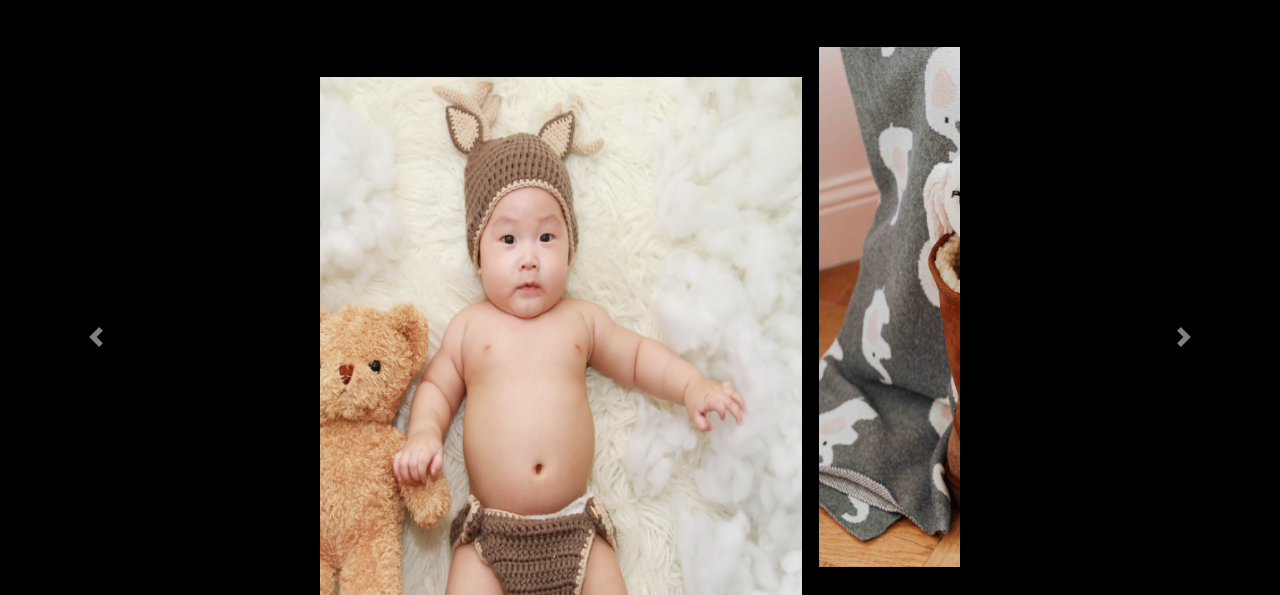
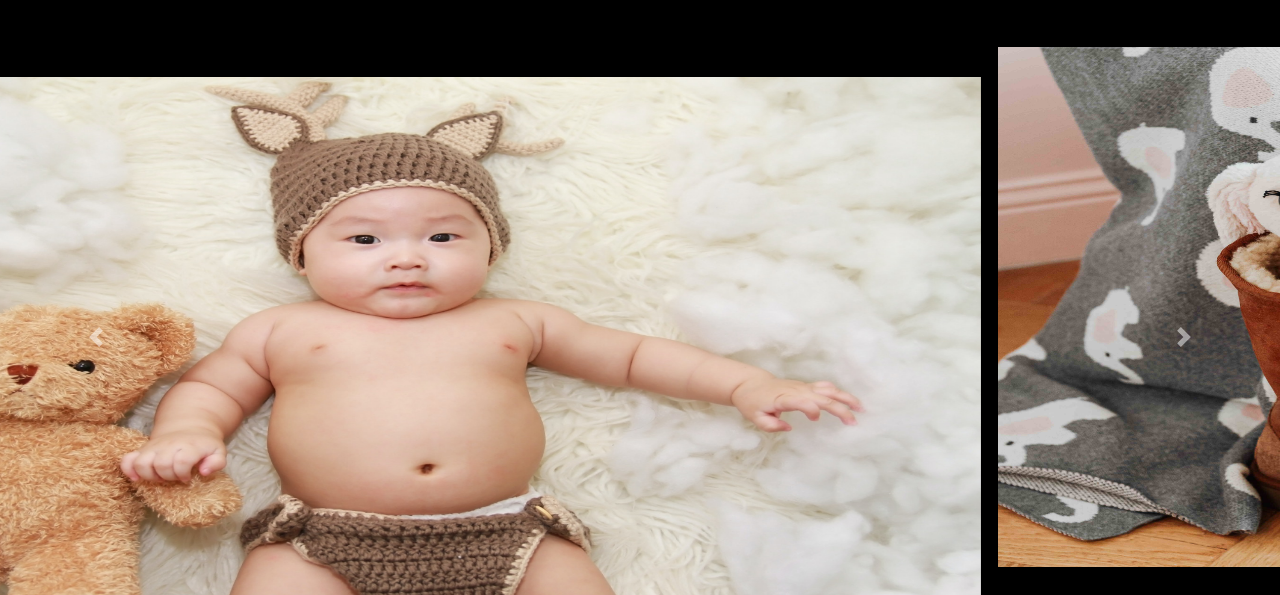
Before and after one commit to agospedano/entrega4-github, a plain HTML site: page secciones/bebes.html in a window 1280 px wide. Shown: the part 198-793 px from the top of the page. Drawn offline with nearby package versions, Linux system fonts and the light colour scheme.

Commit message:
carousel width and height modified

```diff
--- a/scss/bebes.scss
+++ b/scss/bebes.scss
@@ -72,8 +72,8 @@ body {
         display: flex;
         padding: 30px;
         margin: 0 auto;
-        height: 50%;
-        width: 50%;
+        height: auto;
+        max-width: 100%;
         justify-content: center;
         }
 
--- a/scss/decohogar.scss
+++ b/scss/decohogar.scss
@@ -71,8 +71,8 @@ body {
         display: flex;
         padding: 30px;
         margin: 0 auto;
-        height: 50%;
-        width: 50%;
+        height: auto;
+        max-width: 100%;
         justify-content: center;
         }
 
```
Also changed, not shown: scss/bebes.css, scss/decohogar.css, 2 other files.
